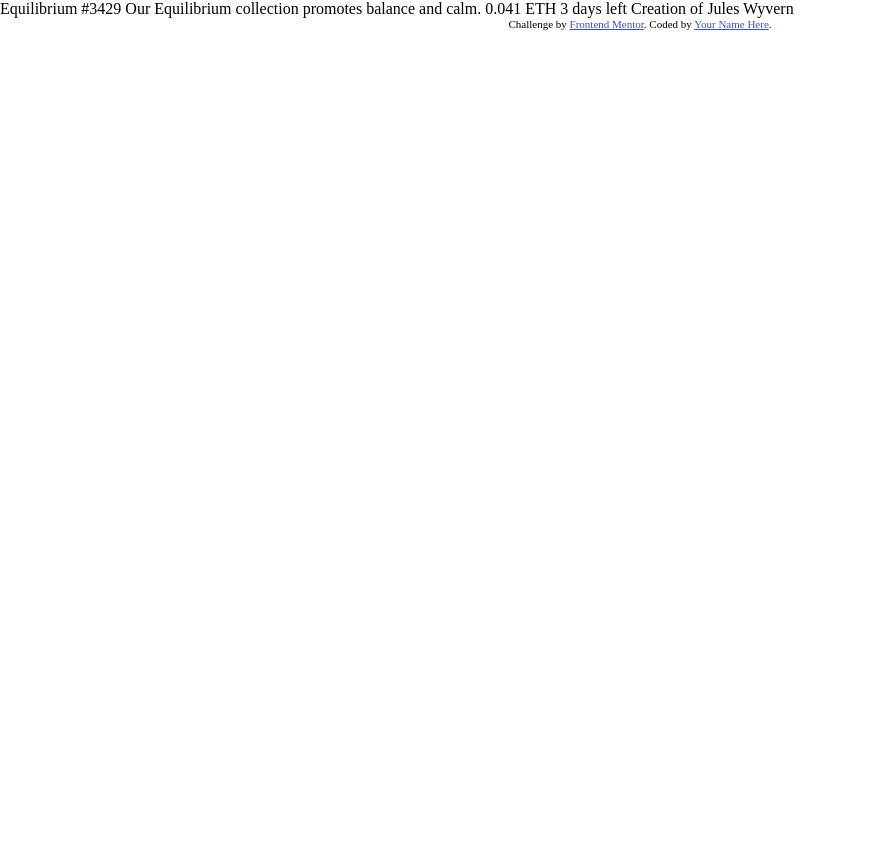
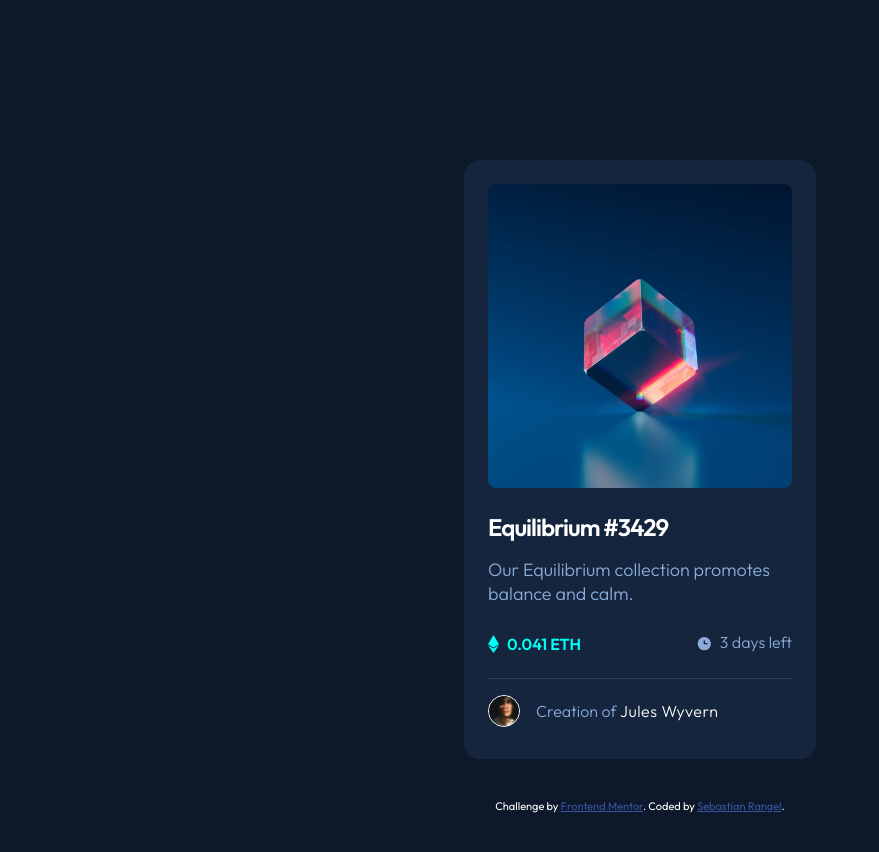
Before and after one commit to MecosLB/NFT-PREVIEW-CARD-COMPONENT, a plain HTML site: page index.html in a window 1280 px wide. Shown: the whole page, without its empty margins (0-879 px from the left). Before the commit the page ends 800 px from the top, so only its background shows below. Drawn offline with Linux system fonts and the light colour scheme.

Commit message:
Styles finished

```diff
--- a/index.html
+++ b/index.html
@@ -31,19 +31,32 @@
 
 <body>
 
-  Equilibrium #3429
+  <main class="card">
+    <header class="card-header">
+      <img src="images/image-equilibrium.jpg" aria-hidden="true">
+      <div class="nft-view">
+        <img src="images/icon-view.svg" aria-hidden="true">
+      </div>
+    </header>
+    <article class="card-body">
+      <h1>Equilibrium #3429</h1>
+      <p>Our Equilibrium collection promotes balance and calm.</p>
+      <div class="nft-details">
+        <h2 class="price">0.041 ETH</h2>
+        <p class="time">3 days left</p>
+      </div>
+    </article>
+    <div class="card-footer">
+      <img src="images/image-avatar.png" aria-hidden="true">
+      <h5>Creation of <span>Jules Wyvern</span></h5>
+    </div>
+  </main>
 
-  Our Equilibrium collection promotes balance and calm.
-
-  0.041 ETH
-  3 days left
-
-  Creation of Jules Wyvern
-
-  <div class="attribution">
+  <footer class="attribution">
     Challenge by <a href="https://www.frontendmentor.io?ref=challenge" target="_blank">Frontend Mentor</a>.
-    Coded by <a href="#">Your Name Here</a>.
-  </div>
+    Coded by <a href="https://www.linkedin.com/in/sebastian-rangel-d-rugama-7a2151201/" target="_blank">Sebastian
+      Rangel</a>.
+  </footer>
 </body>
 
 </html>
--- a/style.css
+++ b/style.css
@@ -1,3 +1,15 @@
+:root {
+    --soft_blue: hsl(215, 51%, 70%);
+    --cyan: hsl(178, 100%, 50%);
+    /* main BG */
+    --dark_blue_main: hsl(217, 54%, 11%);
+    /* card BG */
+    --dark_blue_card: hsl(216, 50%, 16%);
+    /* line */
+    --dark_blue_line: hsl(215, 32%, 27%);
+    --rem_basic: 1.5rem;
+}
+
 *,
 *::before,
 *::after {
@@ -11,6 +23,9 @@
 
 body {
     min-height: 100vh;
+    padding: 20vh 0;
+    font-family: 'Outfit', sans-serif;
+    background-color: var(--dark_blue_main);
 }
 
 img,
@@ -18,3 +33,133 @@ svg {
     display: block;
     max-width: 100%;
 }
+
+p,
+h5 {
+    font-size: 18px;
+    color: var(--soft_blue);
+}
+
+.card {
+    background-color: var(--dark_blue_card);
+    margin: 0 auto 5vh auto;
+    padding: var(--rem_basic);
+    max-width: 22rem;
+    border-radius: 1rem;
+}
+
+.card-header {
+    position: relative;
+    border-radius: 0.5rem;
+    overflow: hidden;
+}
+
+.card-header .nft-view {
+    position: absolute;
+    display: flex;
+    align-items: center;
+    justify-content: center;
+    top: 0;
+    min-height: 100%;
+    min-width: 100%;
+    opacity: 0;
+    transition: 0.5s ease;
+    background-color: hsl(178, 100%, 50%, 0.5);
+}
+
+.card-header .nft-view:hover {
+    cursor: pointer;
+    opacity: 1;
+}
+
+.nft-view>img {
+    position: revert;
+}
+
+.card-body {
+    padding: var(--rem_basic) 0;
+    margin-bottom: 1rem;
+    border-bottom: solid var(--dark_blue_line) 1px;
+}
+
+.card-body>h1 {
+    color: white;
+    width: fit-content;
+    font-weight: 600;
+    letter-spacing: -1px;
+    margin-bottom: 1rem;
+}
+
+.card-body>h1:hover {
+    cursor: pointer;
+    color: var(--cyan);
+}
+
+.card-body>p {
+    font-weight: 300;
+    line-height: var(--rem_basic);
+    margin-bottom: 1.6rem;
+}
+
+.nft-details {
+    display: flex;
+    justify-content: space-between;
+}
+
+.nft-details .price {
+    position: relative;
+    color: var(--cyan);
+    font-size: 1rem;
+}
+
+.nft-details .price::before {
+    content: url('images/icon-ethereum.svg');
+    position: relative;
+    top: 0.2rem;
+    margin-right: 0.5rem;
+}
+
+.nft-details .time {
+    position: relative;
+    font-weight: 300;
+    font-size: 16px;
+}
+
+.nft-details .time::before {
+    content: url('images/icon-clock.svg');
+    position: absolute;
+    left: -1.5rem;
+    top: 0.2rem;
+}
+
+.card-footer {
+    display: flex;
+    align-items: center;
+    gap: 1rem;
+    margin-bottom: 0.5rem;
+}
+
+.card-footer>img {
+    max-width: 2rem;
+    border: solid white 1px;
+    border-radius: 50%;
+}
+
+.card-footer>h5 {
+    font-weight: 300;
+    font-size: 16px;
+}
+
+.card-footer>h5 span {
+    color: white;
+    letter-spacing: 0.5px;
+}
+
+.card-footer>h5 span:hover {
+    cursor: pointer;
+    color: var(--cyan);
+}
+
+.attribution {
+    color: white;
+}
```
